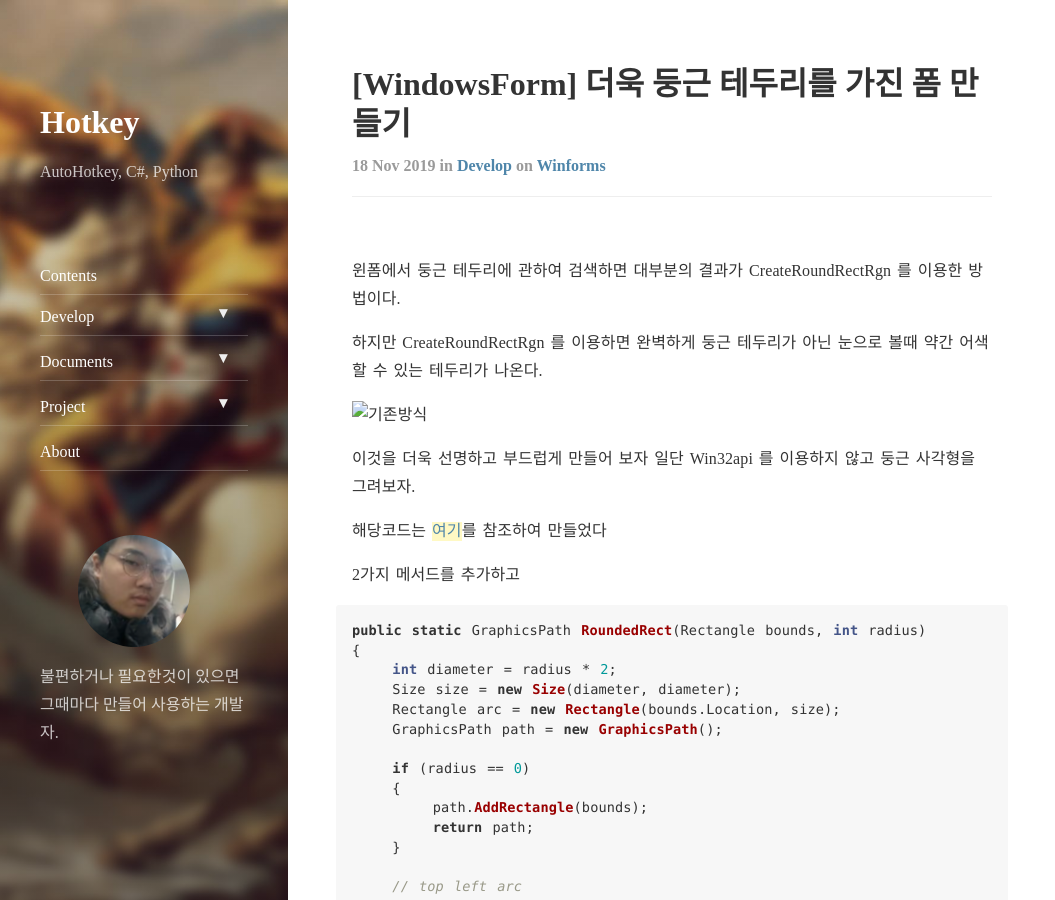
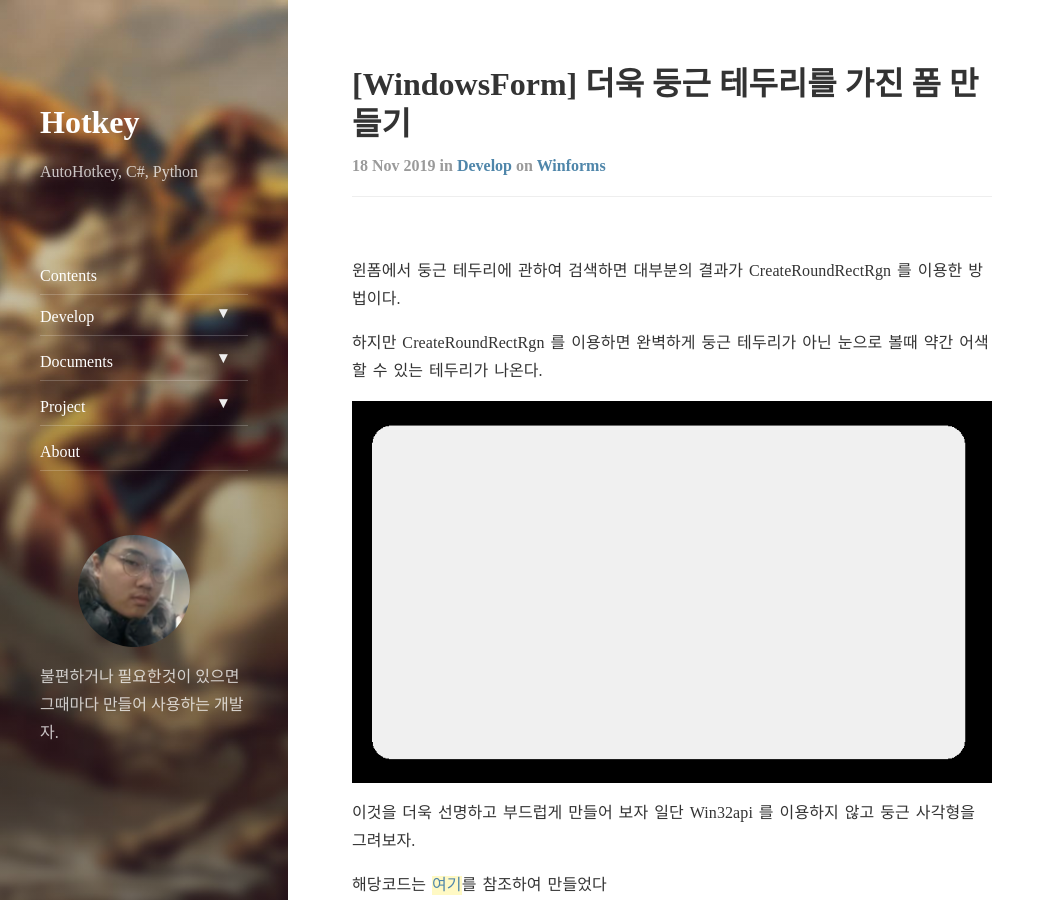
Before and after one commit to Hot-key/hot-key.github.io.old, a Jekyll site: the page built from _posts/2019-11-18-dev-winforms-smooth-rounded.md, in a window 1280 px wide and 900 px high. Shown: the whole window, without its empty margins (0-1055 px from the left). Built offline with Jekyll 4.4.1, drawn with Linux system fonts in a browser that asks for light colours; nearby versions of some CDN libraries; comment, search, counter and statistics services are not loaded.

Commit message:
이미지 주소 수정

````diff
--- a/_posts/2019-11-18-dev-winforms-smooth-rounded.md
+++ b/_posts/2019-11-18-dev-winforms-smooth-rounded.md
@@ -10,7 +10,7 @@ tags: winforms
 
 하지만 CreateRoundRectRgn 를 이용하면 완벽하게 둥근 테두리가 아닌 눈으로 볼때 약간 어색할 수 있는 테두리가 나온다.
 
-![기존방식](../assets/img/dev/winforms/smooth-rounded/CreateRoundRectRgn.png)
+![기존방식](/assets/img/dev/winforms/smooth-rounded/CreateRoundRectRgn.png)
 
 이것을 더욱 선명하고 부드럽게 만들어 보자 일단 Win32api 를 이용하지 않고 둥근 사각형을 그려보자.
 
@@ -83,7 +83,7 @@ private void Form1_Paint(object sender, PaintEventArgs e)
 ```
 여기까지 끝나면 위의 방식보다 둥근 사각형을 얻을 수 있다.
 
-![둥근 사각형](../assets/img/dev/winforms/smooth-rounded/smoothRounded1.png)
+![둥근 사각형](/assets/img/dev/winforms/smooth-rounded/smoothRounded1.png)
 
 그러면 이제 꼭짓점 부분을 투명하게 만들어 보자.
 
@@ -171,7 +171,7 @@ private void Form1_Load(object sender, EventArgs e)
 해당코드는 폼 사이즈와 동일한 Bitmap을 만들고 그 위에 둥근 사각형을 그리는 것 이다.
 
 
-![둥근 사각형 완성](../assets/img/dev/winforms/smooth-rounded/smoothRounded2.png)
+![둥근 사각형 완성](/assets/img/dev/winforms/smooth-rounded/smoothRounded2.png)
 
 이로써 둥근 사각형의 완성이다.
 
````
